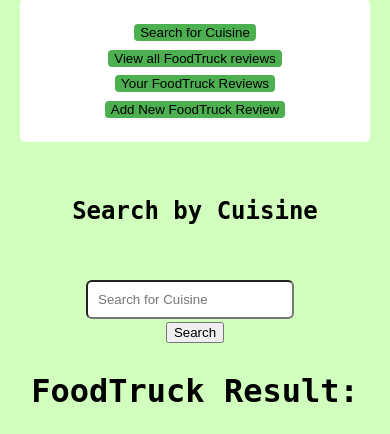
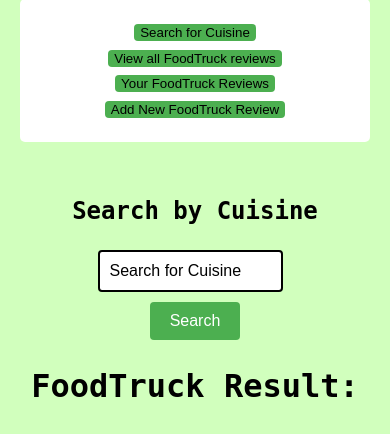
Before and after one commit to software-students-fall2023/2-web-app-exercise-riceballs, a Flask app: page /SearchCuisine in a window 390 px wide. Shown: the part 326-760 px from the top of the page. Run offline with Flask 3, Linux system fonts and the light colour scheme; the visitor is signed in with stand-in values (Sample User, id 1); data that the repository does not hold is empty; some web fonts are replaced.

Commit message:
css changes

```diff
--- a/app.py
+++ b/app.py
@@ -187,4 +187,5 @@ def RegisterPage():
 
 
 
+
 app.run(host = '0.0.0.0', port = 8080)
--- a/templates/AddFoodTruck.html
+++ b/templates/AddFoodTruck.html
@@ -6,7 +6,6 @@
     <link rel="stylesheet" href="/static/style.css">
     <title>Add Food Truck</title>
     <style>
-        /* Media query for screens with a maximum width of 768px (typical for mobile devices) */
         @media screen and (max-width: 768px) {
             .food-divs {
                 margin: 10px 0;
--- a/templates/SearchCuisine.html
+++ b/templates/SearchCuisine.html
@@ -6,23 +6,61 @@
     <link rel="stylesheet" href="/static/style.css">
     <title>Search By Cuisine type</title>
     <style>
-        /* Media query for screens with a maximum width of 768px (typical for mobile devices) */
         @media screen and (max-width: 768px) {
             body {
-                font-size: 16px; /* Adjust the font size for better readability on smaller screens */
+                font-size: 16px;
             }
             .search-box {
-                width: 80%; /* Make the search box wider to fit the screen */
-                margin-right: 10px; /* Add some margin to separate the input and button */
+                width: 80%;
+                margin-right: 10px;
             }
             .search-container {
-                text-align: center; /* Center the search form */
+                text-align: center;
             }
             table {
-                width: 100%; /* Make the table width 100% for better responsiveness */
-                font-size: 14px; /* Adjust the font size within the table for smaller screens */
+                width: 100%;
+                font-size: 14px;
             }
         }
+
+         .search-container {
+                margin-top: 20px;
+                text-align: center;
+          }
+
+            .search-box {
+                width: 70%;
+                padding: 10px;
+                border: 2px solid #000;
+                border-radius: 4px;
+                font-size: 16px;
+            }
+
+            .search-box::placeholder {
+                color: #000000;
+            }
+
+            .search-button {
+                background-color: #4CAF50;
+                color: white;
+                border: none;
+                border-radius: 4px;
+                padding: 10px 20px;
+                cursor: pointer;
+                font-size: 16px;
+            }
+
+            .search-button:hover {
+                background-color: #45A049;
+            }
+
+
+            .search-button {
+
+                margin-top: 10px;
+
+            }
+
     </style>
 </head>
 <body>
@@ -31,7 +69,7 @@
         <div class="search-container">
             <form method="get">
                 <input type="text" class="search-box" name="cuisine" placeholder="Search for Cuisine" required>
-                <input type="submit" value="Search">
+                <button type="submit" class="search-button">Search</button>
             </form>
         </div>
 
--- a/templates/ViewAllFood.html
+++ b/templates/ViewAllFood.html
@@ -6,7 +6,6 @@
     <link rel="stylesheet" href="/static/style.css">
     <title>Document</title>
     <style>
-        /* Media query for screens with a maximum width of 768px (typical for mobile devices) */
         @media screen and (max-width: 768px) {
             .food-trucks-container {
                 display: flex;
--- a/templates/ViewMyFood.html
+++ b/templates/ViewMyFood.html
@@ -6,7 +6,6 @@
     <link rel="stylesheet" href="/static/style.css">
     <title>Document</title>
     <style>
-        /* Media query for screens with a maximum width of 768px (typical for mobile devices) */
         @media screen and (max-width: 768px) {
             .food-trucks-container {
                 display: flex;
--- a/templates/base.html
+++ b/templates/base.html
@@ -4,10 +4,31 @@
     <meta charset="UTF-8">
     <meta name="viewport" content="width=device-width, initial-scale=1.0">
     <title>Document</title>
+    <style>
+        .BaseNav.active {
+            background-color: #007bff; /* Set your preferred highlight color here */
+            color: #fff; /* Set text color for the highlighted link */
+        }
+    </style>
+    <script>
+        document.addEventListener("DOMContentLoaded", function() {
+            const navLinks = document.querySelectorAll(".BaseNav");
+            navLinks.forEach(function(link) {
+                link.addEventListener("click", function() {
+                    // Remove the "active" class from all links
+                    navLinks.forEach(function(navLink) {
+                        navLink.classList.remove("active");
+                    });
+                    // Add the "active" class to the clicked link
+                    this.classList.add("active");
+                });
+            });
+        });
+    </script>
 </head>
 <body>
     <form action="/">
-        <input type="submit" style="float:right;" value="Logout"class="BaseNav" />
+        <input type="submit" style="float:right;" value="Logout" class="BaseNav" />
     </form>
     <header>
         <div class="header">
@@ -17,9 +38,7 @@
 
     <h3>Logged in as: {{User}}</h3>
 
-
     <div class="container">
-            <!--<a href="/SearchCuisine"><h1 style="text-align:center">Search for Cuisine</h1></a>-->
         <form action="/SearchCuisine" style="display:inline-block;">
             <input type="submit" value="Search for Cuisine" class="BaseNav"/>
         </form>
@@ -31,12 +50,12 @@
         <form action="/ViewMyFood" style="display:inline-block;">
             <input type="submit" value="Your FoodTruck Reviews" class="BaseNav"/>
         </form>
+
         <form action="/AddFoodTruck" style="display:inline-block;">
             <input type="submit" value="Add New FoodTruck Review" class="BaseNav"/>
         </form>
     </div>
 
     <main>{% block Base %} {% endblock %}</main>
-
 </body>
 </html>
```
Lines whose indentation alone changed are shown as unchanged.
